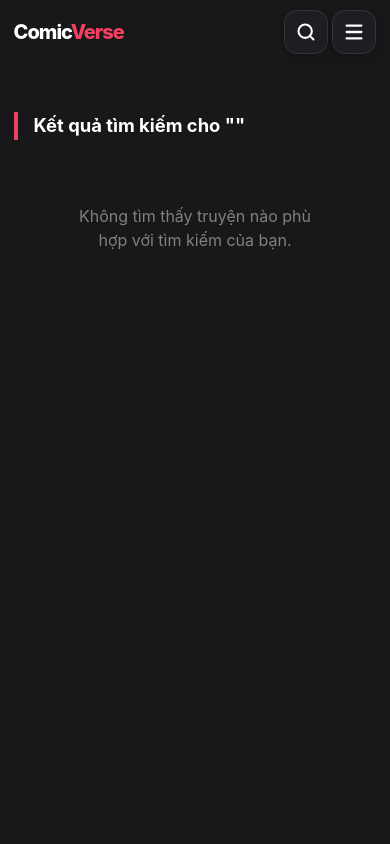
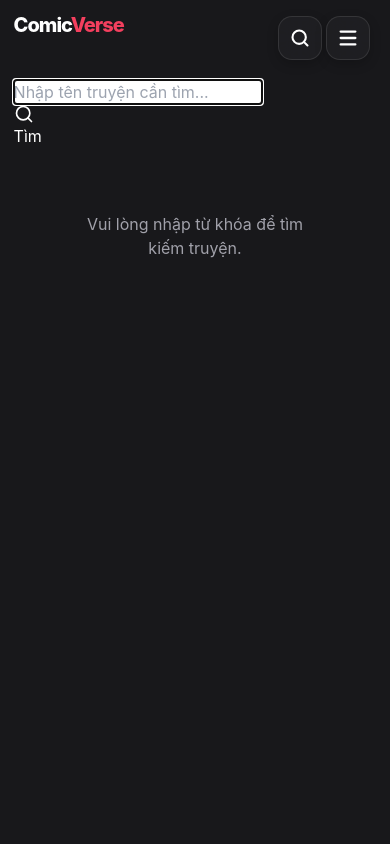
Before and after one commit to OniAntou/Web_truyen, a React (Vite) app in the folder Client/: page /search in a window 390 px wide. Shown: the top 844 px of the page. Built offline with nearby package versions, Linux system fonts and the light colour scheme; no server answers.

Commit message:
Fix UI 7

```diff
--- a/Client/src/features/comic/ComicInfo.tsx
+++ b/Client/src/features/comic/ComicInfo.tsx
@@ -232,37 +232,7 @@ const ComicInfo: React.FC<ComicInfoProps> = ({ comic }) => {
                     </div>
                 </div>
             </div>
-            {/* Sticky Action Bar for Mobile */}
-            <div className="mobile-only mobile-sticky-action-bar">
-                <div className="flex gap-3">
-                    <Link
-                        to={comic.chapters && comic.chapters.length > 0
-                            ? `/read/${slugify(comic.title)}-${comicId}/${comic.chapters[0]._id || comic.chapters[0].id}`
-                            : '#'
-                        }
-                        className="flex-1 btn btn-primary py-4 font-bold shadow-lg shadow-[var(--accent)]/30"
-                        onClick={(e) => {
-                            if (!comic.chapters || comic.chapters.length === 0) {
-                                e.preventDefault();
-                                alert('Chưa có chapter nào');
-                            }
-                        }}
-                    >
-                        <BookOpen size={20} />
-                        Đọc Ngay
-                    </Link>
-                    <button
-                        className={`w-14 h-14 rounded-2xl flex items-center justify-center transition-all border ${
-                            isFavorited
-                                ? 'bg-[#ef4444]/10 border-[#ef4444]/20 text-[#ef4444]'
-                                : 'bg-white/5 border-white/10 text-white'
-                        }`}
-                        onClick={handleFavorite}
-                    >
-                        <Heart size={24} fill={isFavorited ? "#ef4444" : "none"} />
-                    </button>
-                </div>
-            </div>
+
         </div>
     );
 };
--- a/Client/src/index.css
+++ b/Client/src/index.css
@@ -228,11 +228,19 @@ img {
 
 @media (max-width: 767px) {
   .navbar, .navbar.scrolled {
+    position: absolute !important;
     background: transparent !important;
     backdrop-filter: none !important;
     border-bottom: none !important;
     box-shadow: none !important;
     padding: 1rem 0;
+  }
+
+  .mobile-nav-actions {
+    position: fixed;
+    top: 1rem;
+    right: 1.25rem;
+    z-index: 1001;
   }
 }
 
@@ -1196,6 +1204,10 @@ img {
   justify-content: center;
 }
 
+.info-actions .btn {
+  box-shadow: none !important;
+}
+
 @media (min-width: 768px) {
   .info-actions {
     justify-content: flex-start;
--- a/Client/src/pages/SearchPage.tsx
+++ b/Client/src/pages/SearchPage.tsx
@@ -1,43 +1,78 @@
-import { useSearchParams } from 'react-router-dom';
+import React, { useState, useEffect } from 'react';
+import { useSearchParams, useNavigate } from 'react-router-dom';
 import { useQuery } from '@tanstack/react-query';
-
+import { Search } from 'lucide-react';
 
 import ComicGrid from '../features/home/ComicGrid';
 import { comicService, ComicsResponse } from '../services/comicService';
 
 const SearchPage: React.FC = () => {
     const [searchParams] = useSearchParams();
-    const query = searchParams.get('q');
+    const query = searchParams.get('q') || '';
+    const [inputValue, setInputValue] = useState(query);
+    const navigate = useNavigate();
 
     const { data, isLoading: loading } = useQuery<ComicsResponse>({
         queryKey: ['search', query],
-        queryFn: () => comicService.getAll(query || undefined),
+        queryFn: () => comicService.getAll(query),
         enabled: !!query,
     });
+
+    useEffect(() => {
+        setInputValue(query);
+    }, [query]);
+
+    const handleSearch = (e: React.FormEvent) => {
+        e.preventDefault();
+        if (inputValue.trim()) {
+            navigate(`/search?q=${encodeURIComponent(inputValue.trim())}`);
+        }
+    };
 
     const comics = data?.comics || [];
 
     return (
         <div style={{ minHeight: '100vh', background: 'var(--bg-primary)' }}>
-
             <div style={{ paddingTop: '80px', minHeight: '60vh' }}>
                 <div className="container">
-                    <h2 className="section-title" style={{ marginTop: '2rem' }}>
-                        Kết quả tìm kiếm cho "{query}"
-                    </h2>
+
+                    {/* Search Input Area */}
+                    <form onSubmit={handleSearch} className="relative mb-8 mt-4 max-w-2xl mx-auto">
+                        <input
+                            type="text"
+                            value={inputValue}
+                            onChange={(e) => setInputValue(e.target.value)}
+                            placeholder="Nhập tên truyện cần tìm..."
+                            className="w-full bg-[var(--bg-secondary)] text-[var(--text-primary)] border border-[var(--border)] rounded-2xl py-4 pl-12 pr-4 focus:outline-none focus:border-[var(--accent)] shadow-sm"
+                            autoFocus={!query}
+                        />
+                        <Search className="absolute left-4 top-1/2 -translate-y-1/2 text-[var(--text-secondary)]" size={20} />
+                        <button type="submit" className="absolute right-3 top-1/2 -translate-y-1/2 bg-[var(--accent)] text-white px-4 py-2 rounded-xl text-sm font-bold">
+                            Tìm
+                        </button>
+                    </form>
+
+                    {query && (
+                        <h2 className="section-title text-center mb-8">
+                            Kết quả tìm kiếm cho "{query}"
+                        </h2>
+                    )}
 
                     {loading ? (
-                        <div style={{ color: 'white', textAlign: 'center', padding: '2rem' }}>Đang tìm kiếm...</div>
-                    ) : comics.length > 0 ? (
-                        <ComicGrid title="" comics={comics} />
+                        <div style={{ color: 'var(--text-secondary)', textAlign: 'center', padding: '2rem' }}>Đang tìm kiếm...</div>
+                    ) : query && comics.length > 0 ? (
+                        <ComicGrid title="" comics={comics} hideTitle={true} />
+                    ) : query && comics.length === 0 ? (
+                        <div style={{ color: 'var(--text-secondary)', textAlign: 'center', padding: '4rem' }}>
+                            Không tìm thấy truyện nào phù hợp với "{query}".
+                        </div>
                     ) : (
-                        <div style={{ color: 'gray', textAlign: 'center', padding: '4rem' }}>
-                            Không tìm thấy truyện nào phù hợp với tìm kiếm của bạn.
+                        <div style={{ color: 'var(--text-secondary)', textAlign: 'center', padding: '4rem' }}>
+                            Vui lòng nhập từ khóa để tìm kiếm truyện.
                         </div>
                     )}
                 </div>
             </div>
-
         </div>
     );
 };
```
